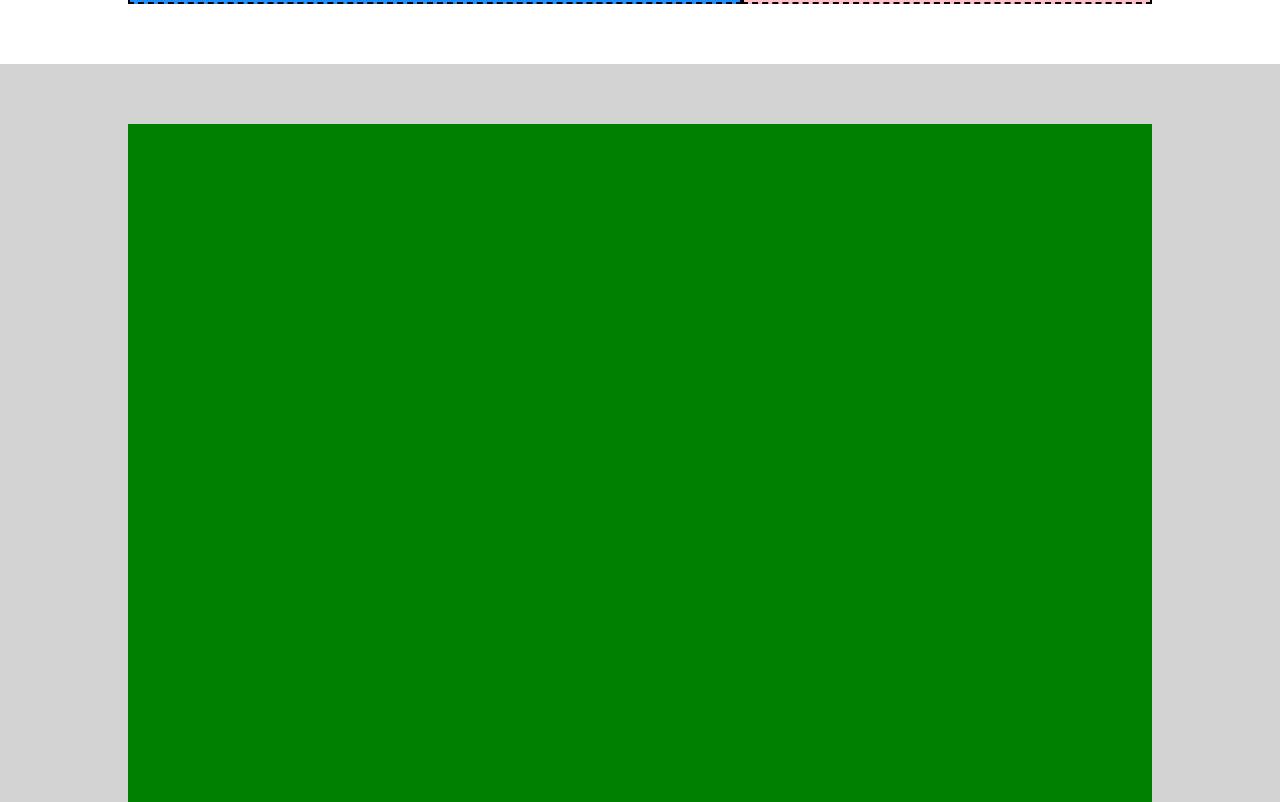
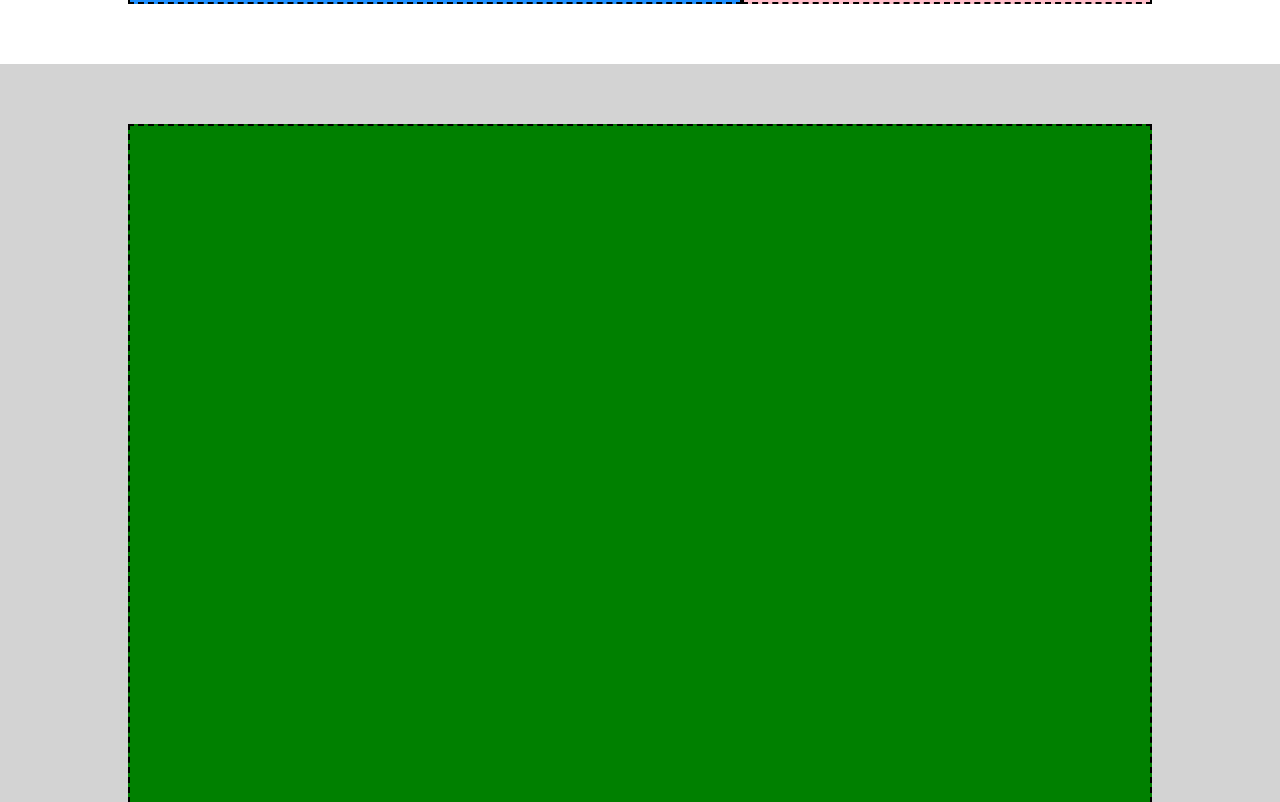
Before and after one commit to lucapolzone/htmlcss-struttura-discord, a plain HTML site: page index.html in a window 1280 px wide. Shown: the part 2718-3520 px from the top of the page. Drawn offline with Linux system fonts and the light colour scheme.

Commit message:
little debug

```diff
--- a/index.html
+++ b/index.html
@@ -61,7 +61,7 @@
     </section>
 
     <section>
-      <div class="big wrapper"></div>
+      <div class="big wrapper debug"></div>
     </section>
 
   </main>
```
